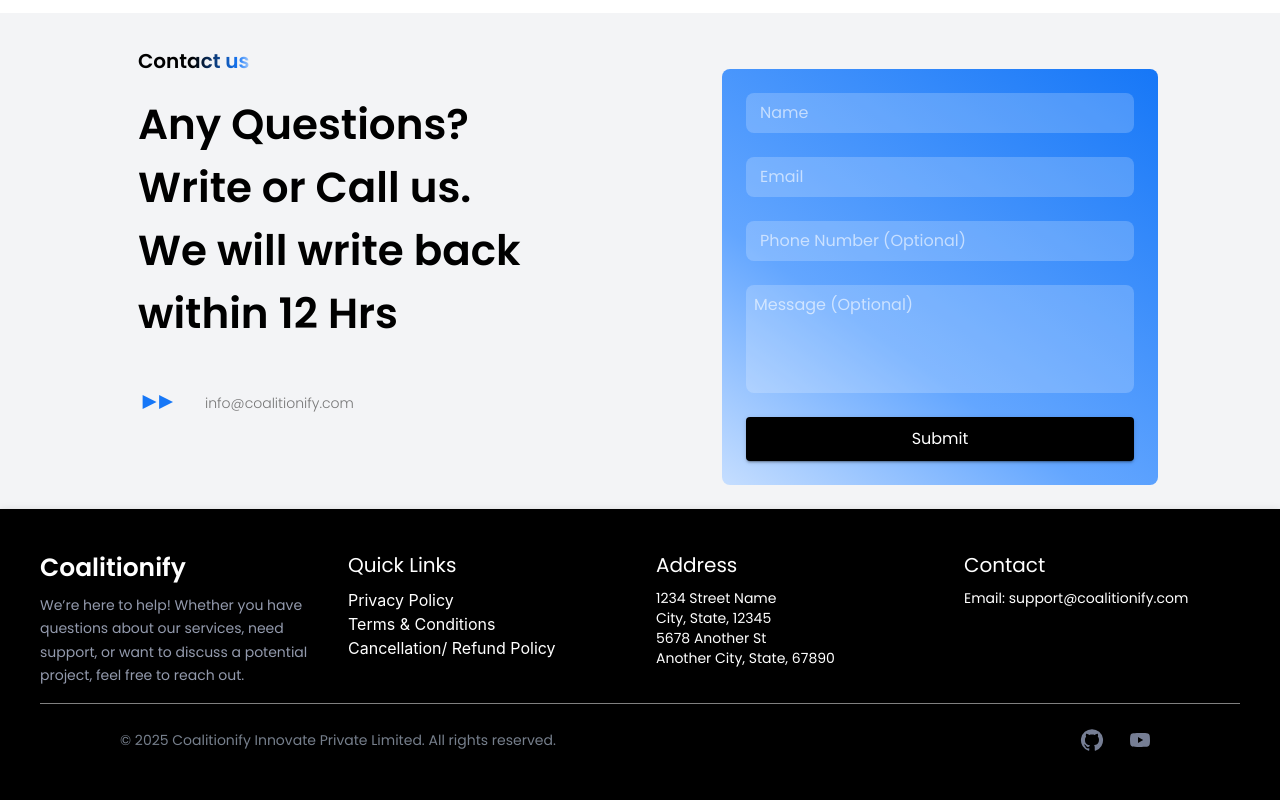
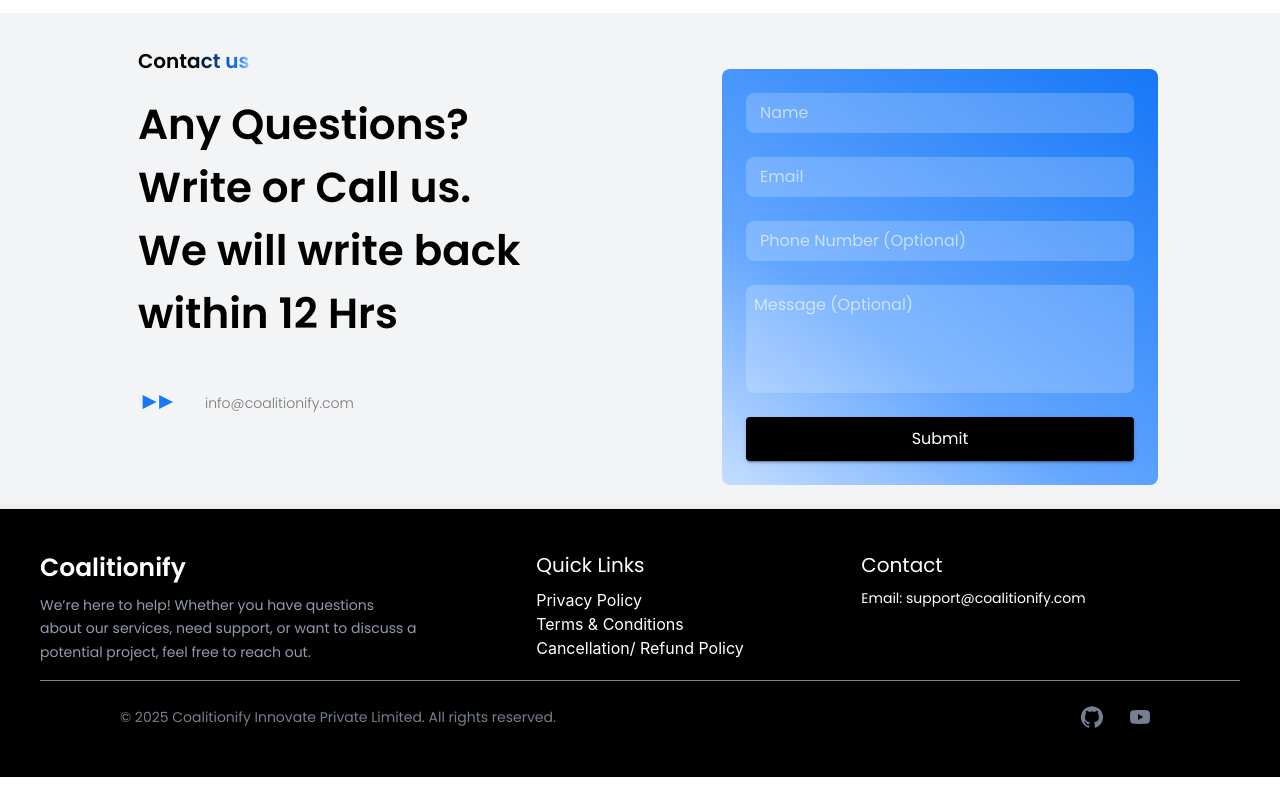
Before and after one commit to 8shivram8/cms-docker-test, a React (Create React App) app: page / in a window 1280 px wide. Shown: the part 3988-4788 px from the top of the page. After the commit the page ends 4765 px from the top, so only its background shows below. Built offline with nearby package versions, Linux system fonts and the light colour scheme.

Commit message:
modify footer

```diff
--- a/src/new components/Footer.jsx
+++ b/src/new components/Footer.jsx
@@ -28,7 +28,7 @@ function Footer() {
     >
       <Grid container spacing={isMobile ? 2 : 4} justifyContent="center">
 
-        <Grid item xs={12} sm={6} md={3} lg={3} textAlign={isMobile ? 'center' : 'left'}>
+        <Grid item xs={12} sm={6} md={4} lg={4} textAlign={isMobile ? 'center' : 'left'}>
           <Box display="flex" flexDirection="column" alignItems={isMobile ? 'center' : 'flex-start'}>
             <Typography fontWeight="bold" fontSize={'25px'} mb={1} >Coalitionify</Typography>
             <Typography
@@ -45,17 +45,20 @@ function Footer() {
           </Box>
         </Grid>
 
-        <Grid item xs={6} sm={6} md={3} textAlign={isMobile ? 'center' : 'left'}>
+        <Grid item xs={6} sm={6} md={4} textAlign={isMobile ? 'center' : 'left'}>
+          <Box display={'flex'} flexDirection={'column'} justifyContent={'center'} alignItems={'center '}>
+
+          <Box display="flex" flexDirection="column" alignItems={isMobile ? 'center' : 'left'} sx={{ lineHeight: 1.5 }}>
           <Typography variant="h6" gutterBottom>Quick Links</Typography>
-          <Box display="flex" flexDirection="column" alignItems={isMobile ? 'center' : 'flex-start'} sx={{ lineHeight: 1.5 }}>
             <span onClick={() => handleLinkClick('/privacy')} style={{ textDecoration: 'none', color: 'inherit', cursor: 'pointer' }}>Privacy Policy</span>
             <span onClick={() => handleLinkClick('/terms-conditions')} style={{ textDecoration: 'none', color: 'inherit', cursor: 'pointer' }}>Terms & Conditions</span>
             <span onClick={() => handleLinkClick('/refund-policy')} style={{ textDecoration: 'none', color: 'inherit', cursor: 'pointer' }}>Cancellation/ Refund Policy</span>
           </Box>
+          </Box>
         </Grid>
 
 
-        <Grid item xs={6} sm={6} md={3} textAlign={isMobile ? 'center' : 'left'}>
+        {/* <Grid item xs={6} sm={6} md={3} textAlign={isMobile ? 'center' : 'left'}>
           <Typography variant="h6" gutterBottom>Address</Typography>
           <Box display="flex" flexDirection="column" alignItems={isMobile ? 'center' : 'flex-start'} sx={{ lineHeight: 1.5 }}>
             <Typography variant="body2">1234 Street Name</Typography>
@@ -63,11 +66,11 @@ function Footer() {
             <Typography variant="body2">5678 Another St</Typography>
             <Typography variant="body2">Another City, State, 67890</Typography>
           </Box>
-        </Grid>
+        </Grid> */}
 
-        <Grid item xs={6} sm={6} md={3} textAlign={isMobile ? 'center' : 'left'}>
+        <Grid item xs={6} sm={6} md={4} textAlign={isMobile ? 'center' : 'left'}>
           <Typography variant="h6" gutterBottom>Contact</Typography>
-          <Box display="flex" flexDirection="column" alignItems={isMobile ? 'center' : 'flex-start'}>
+          <Box display="flex" flexDirection="column" alignItems={isMobile ? 'center' : 'left'}>
             {/* <Typography variant="body2">Phone: (123) 456-7890</Typography> */}
             <Typography variant="body2">Email: support@coalitionify.com</Typography>
           </Box>
```
